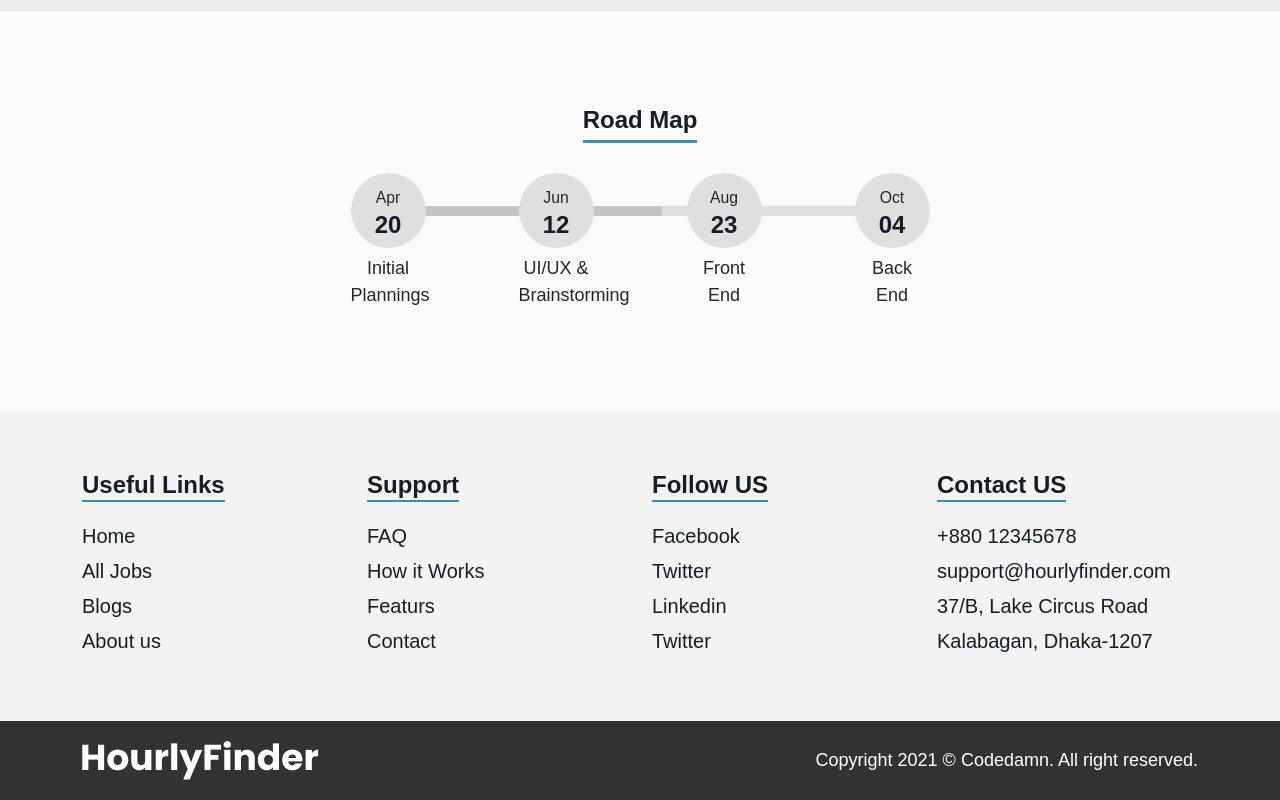
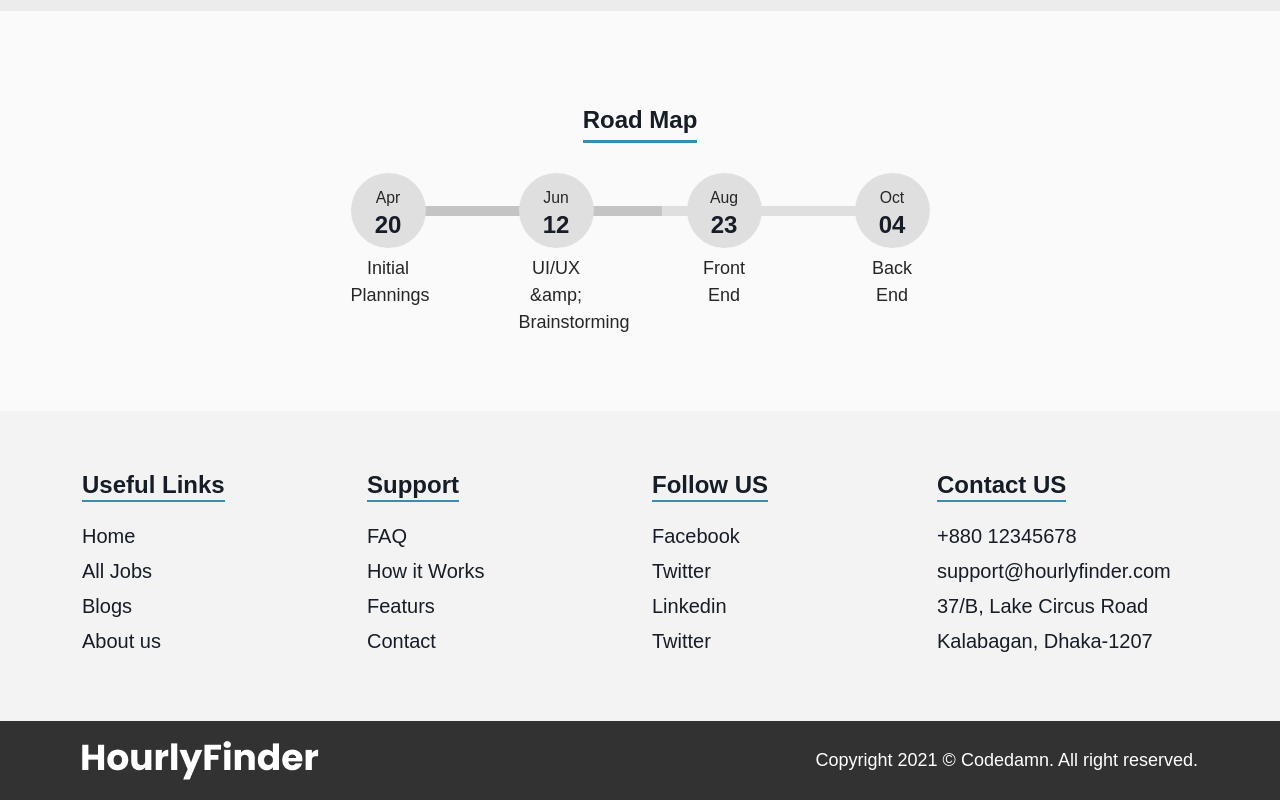
Before and after one commit to Rashed360/hourly-finder, a React (Create React App) app: page /about in a window 1280 px wide. Shown: the part 1744-2544 px from the top of the page. Built offline with nearby package versions, Linux system fonts and the light colour scheme.

Commit message:
about - roadmap

```diff
--- a/src/components/about/About.js
+++ b/src/components/about/About.js
@@ -1,5 +1,6 @@
 import { useState, useEffect } from 'react'
 import MemberCard from './memberCard/MemberCard'
+import RoadmapCard from './roadmapCard/RoadmapCard'
 import IntroBg from '../../svgs/intro-bg.svg'
 import StoryBg from '../../svgs/story-bg.svg'
 import FutureBg from '../../svgs/future-bg.svg'
@@ -31,6 +32,39 @@ const About = () => {
 				name={member.name}
 				designation={member.designation}
 				image={member.image}
+			/>
+		)
+	})
+
+	const roadmapInfo = [
+		{
+			month: 'Apr',
+			day: '20',
+			title: 'Initial Plannings'
+		},
+		{
+			month: 'Jun',
+			day: '12',
+			title: 'UI/UX &amp; Brainstorming'
+		},
+		{
+			month: 'Aug',
+			day: '23',
+			title: 'Front End'
+		},
+		{
+			month: 'Oct',
+			day: '04',
+			title: 'Back End'
+		}
+	]
+
+	const roadmap = roadmapInfo.map(info => {
+		return (
+			<RoadmapCard
+				month={info.month}
+				day={info.day}
+				title={info.title}
 			/>
 		)
 	})
@@ -108,26 +142,7 @@ const About = () => {
 					<h3 className='roadmap-heading'>Road Map</h3>
 
 					<div className='roadmap-cards'>
-						<div className='roadmap-card'>
-							<small>Apr</small>
-							<h3>20</h3>
-							<p>Initial Plannings</p>
-						</div>
-						<div className='roadmap-card'>
-							<small>Jun</small>
-							<h3>12</h3>
-							<p>UI/UX &amp; Brainstorming</p>
-						</div>
-						<div className='roadmap-card'>
-							<small>Aug</small>
-							<h3>23</h3>
-							<p>Front End</p>
-						</div>
-						<div className='roadmap-card'>
-							<small>Oct</small>
-							<h3>04</h3>
-							<p>Back End</p>
-						</div>
+					{roadmap}
 					</div>
 					<div className='roadmap-road'>
 						<div className='roadmap-progress'></div>
--- /dev/null
+++ b/src/components/about/roadmapCard/RoadmapCard.js
@@ -0,0 +1,13 @@
+import React from 'react'
+
+const RoadmapCard = ({month, day, title}) => {
+  return (
+    <div className='roadmap-card'>
+        <small>{month}</small>
+        <h3>{day}</h3>
+        <p>{title}</p>
+    </div>
+  )
+}
+
+export default RoadmapCard
--- a/src/components/footer/Footer.js
+++ b/src/components/footer/Footer.js
@@ -95,6 +95,7 @@ const Footer = () => {
 			<FooterMenu menu={menu}></FooterMenu>
 		);
 	})
+
 	return (
 		<footer>
 			<div className='footer-menu-area section-padding'>
```
